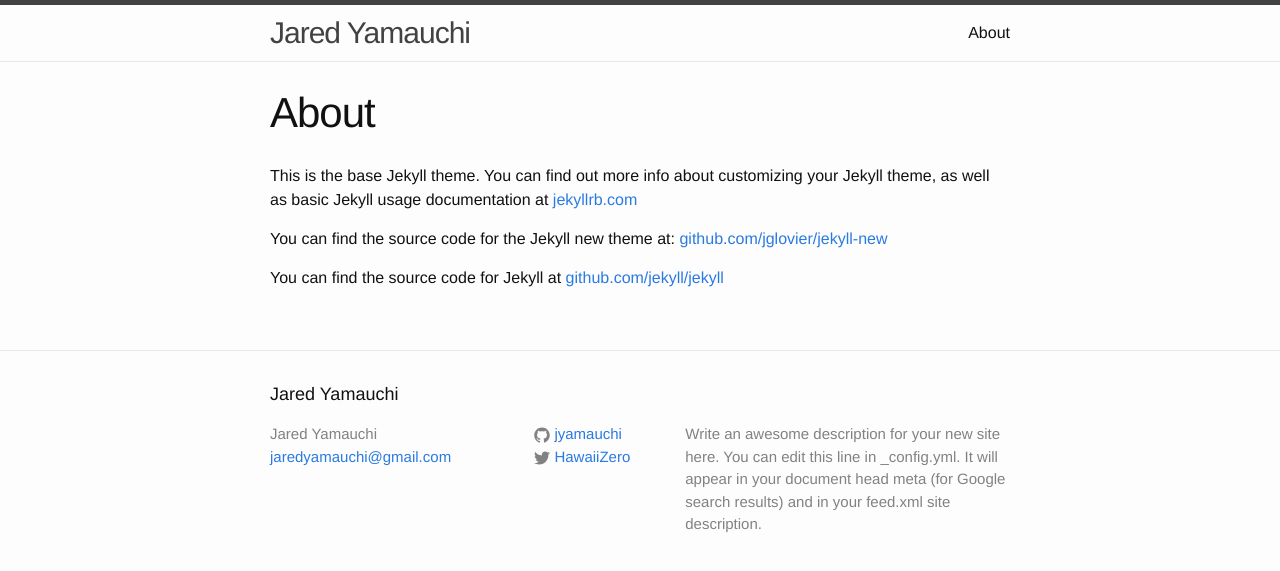
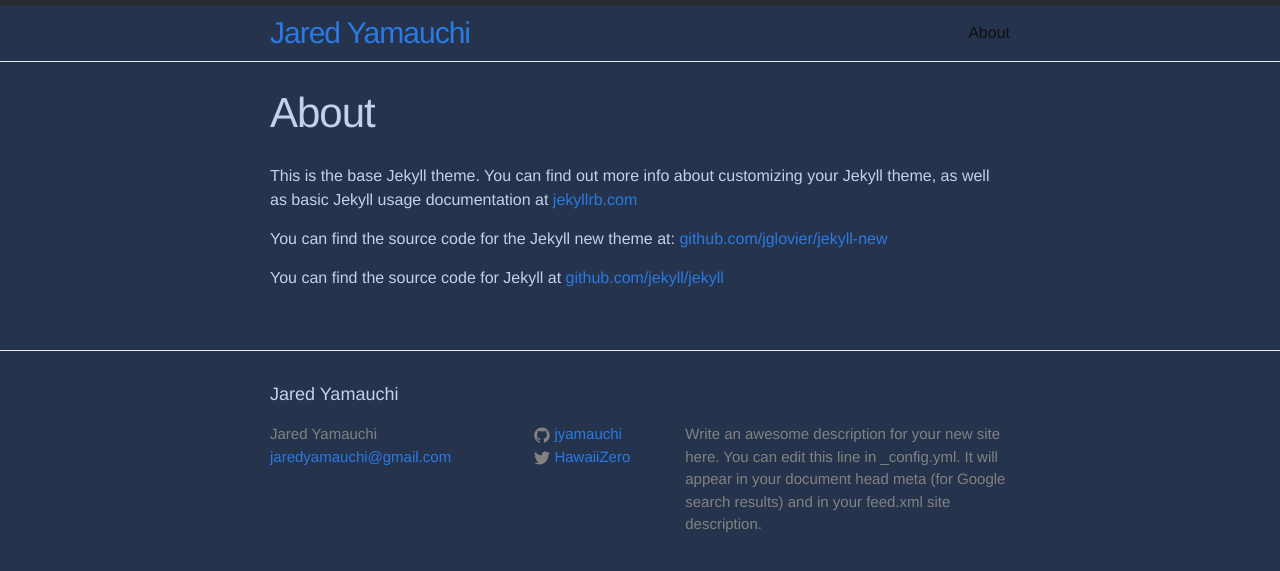
Before and after one commit to JYamauchi/jyamauchi.github.io, a Jekyll site: the page built from about.md, in a window 1280 px wide. Shown: the top 571 px of the page. Built offline with Jekyll 4.4.1, drawn with Linux system fonts in a browser that asks for light colours.

```diff
--- a/_sass/_base.scss
+++ b/_sass/_base.scss
@@ -18,8 +18,8 @@ body {
     font-size: $base-font-size;
     line-height: $base-line-height;
     font-weight: 300;
-    color: $text-color;
-    background-color: $background-color;
+    color: #C2D1F0;
+    background-color: #26334D;
     -webkit-text-size-adjust: 100%;
 }
 
--- a/_sass/_layout.scss
+++ b/_sass/_layout.scss
@@ -2,7 +2,7 @@
  * Site header
  */
 .site-header {
-    border-top: 5px solid $grey-color-dark;
+    border-top: 5px solid #292B2D;
     border-bottom: 1px solid $grey-color-light;
     min-height: 56px;
 
@@ -19,7 +19,7 @@
 
     &,
     &:visited {
-        color: $grey-color-dark;
+        color: $brand-color;
     }
 }
 
```
Also changed, not shown: _posts/2015-09-19-My-First-Post.markdown (added, +7 -0 lines).
